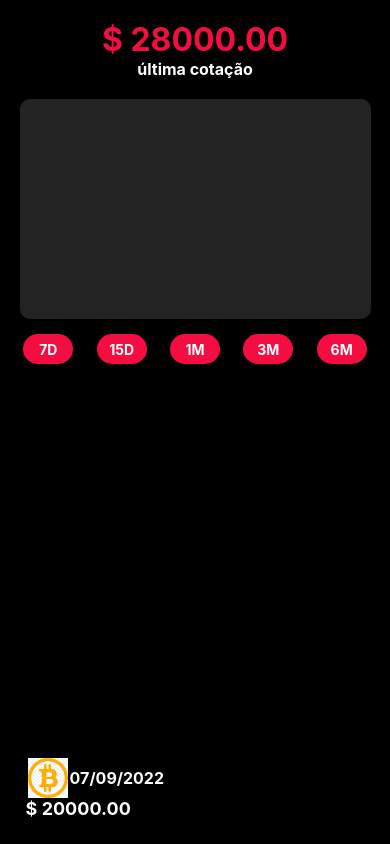
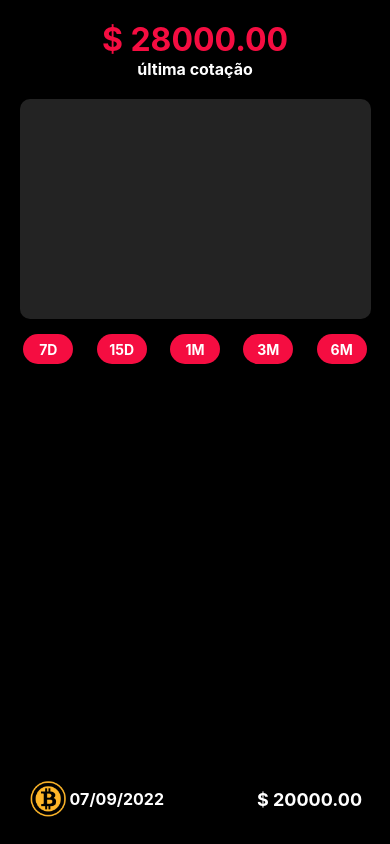
Before and after one commit to marcelo-de-santana/cotacao-bitcoin, a React Native app: screen / in a window 390 px wide. Built offline with nearby package versions, Linux system fonts and the light colour scheme.

Commit message:
atualizações de componentes

```diff
--- a/src/components/QuotationsList/QuotationsItems/index.js
+++ b/src/components/QuotationsList/QuotationsItems/index.js
@@ -5,20 +5,15 @@ import styles from "./style";
 export default function QuotationsItems(){
     return(
         <View style={styles.mainContent}>
-
             <View style={styles.contextLeft}>
-
                 <View style={styles.boxLogo}>
                     <Image style={styles.logBitcoin} source={require("../../../img/bitcoin.png")}/>
                     <Text style={styles.dayCotation}>07/09/2022</Text>
                 </View>
-
-                <View style={styles.contextRight}>
-                    <Text style={styles.price}>$ 20000.00</Text>
-                </View>
-
             </View>
-
+            <View style={styles.contextRight}>
+                <Text style={styles.price}>$ 20000.00</Text>
+            </View>
         </View>
     )
 }
--- a/src/components/QuotationsList/QuotationsItems/style.js
+++ b/src/components/QuotationsList/QuotationsItems/style.js
@@ -12,7 +12,7 @@ const styles = StyleSheet.create({
         alignItems: "center",
         padding: 10
     },
-    contetLeft:{
+    contextLeft:{
         width: "36%",
         alignItems: "flex-start",
     },
@@ -31,7 +31,7 @@ const styles = StyleSheet.create({
         color: "#ffffff",
         fontWeight: "bold",
     },
-    contetRight:{
+    contextRight:{
         width: "60%",
         alignItems: "flex-end",
     },
```
Also changed, not shown: src/img/bitcoin.png.
